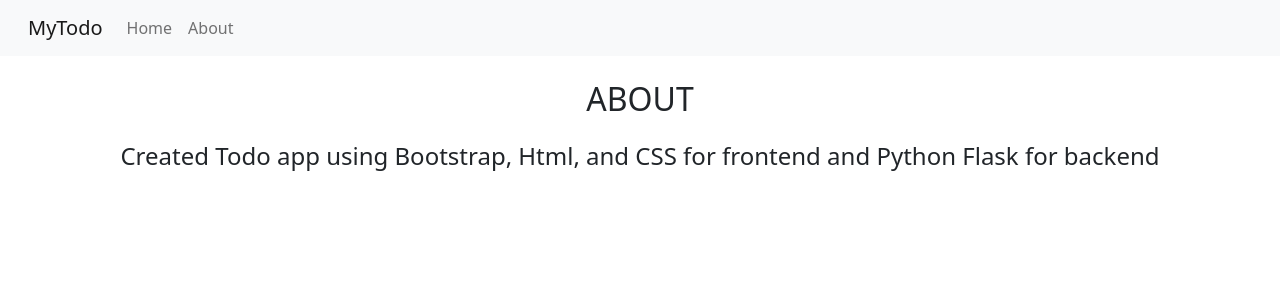
After one commit to ranamomin/todo_flask, a Flask app: page /about in a window 1280 px wide. The commit adds this page. Shown: the top 300 px of the page. Run offline with Flask 2, Linux system fonts and the light colour scheme.

Commit message:
added a small about page

```diff
--- a/app.py
+++ b/app.py
@@ -33,6 +33,10 @@ def hello_world():
 
     return render_template("index.html",allTodo=allTodo)
 
+@app.route("/about")
+def about():
+    return render_template("about.html")
+
 
 @app.route("/update/<int:sno>", methods=["GET","POST"])
 def update(sno):
--- /dev/null
+++ b/templates/about.html
@@ -0,0 +1,29 @@
+{% extends "base.html" %}
+
+{%block title %}
+About
+{% endblock title %}
+
+
+{% block body %}
+    <div class="container">
+        <div class="text-center">
+            <h2 class="section-heading text-uppercase mt-4 mb-4">About</h2>
+            <h4>Created Todo app using Bootstrap, Html, and CSS for frontend and Python Flask for backend</h4>
+        </div>
+    </div>
+
+
+    <!-- Optional JavaScript; choose one of the two! -->
+
+    <!-- Option 1: Bootstrap Bundle with Popper -->
+    <script src="https://cdn.jsdelivr.net/npm/bootstrap@5.1.0/dist/js/bootstrap.bundle.min.js"
+        integrity="sha384-U1DAWAznBHeqEIlVSCgzq+c9gqGAJn5c/t99JyeKa9xxaYpSvHU5awsuZVVFIhvj"
+        crossorigin="anonymous"></script>
+
+    <!-- Option 2: Separate Popper and Bootstrap JS -->
+    <!--
+        <script src="https://cdn.jsdelivr.net/npm/@popperjs/core@2.9.3/dist/umd/popper.min.js" integrity="sha384-eMNCOe7tC1doHpGoWe/6oMVemdAVTMs2xqW4mwXrXsW0L84Iytr2wi5v2QjrP/xp" crossorigin="anonymous"></script>
+        <script src="https://cdn.jsdelivr.net/npm/bootstrap@5.1.0/dist/js/bootstrap.min.js" integrity="sha384-cn7l7gDp0eyniUwwAZgrzD06kc/tftFf19TOAs2zVinnD/C7E91j9yyk5//jjpt/" crossorigin="anonymous"></script>
+        -->
+{%endblock body %}
--- a/templates/base.html
+++ b/templates/base.html
@@ -26,10 +26,10 @@
             <div class="collapse navbar-collapse" id="navbarSupportedContent">
                 <ul class="navbar-nav me-auto mb-2 mb-lg-0">
                     <li class="nav-item">
-                        <a class="nav-link active" aria-current="page" href="#">Home</a>
+                        <a class="nav-link" aria-current="page" href="/">Home</a>
                     </li>
                     <li class="nav-item">
-                        <a class="nav-link" href="#">About</a>
+                        <a class="nav-link" href="/about">About</a>
                     </li>
                 </ul>
                 <!-- search bar  -->
```
Also changed, not shown: todo.db.
